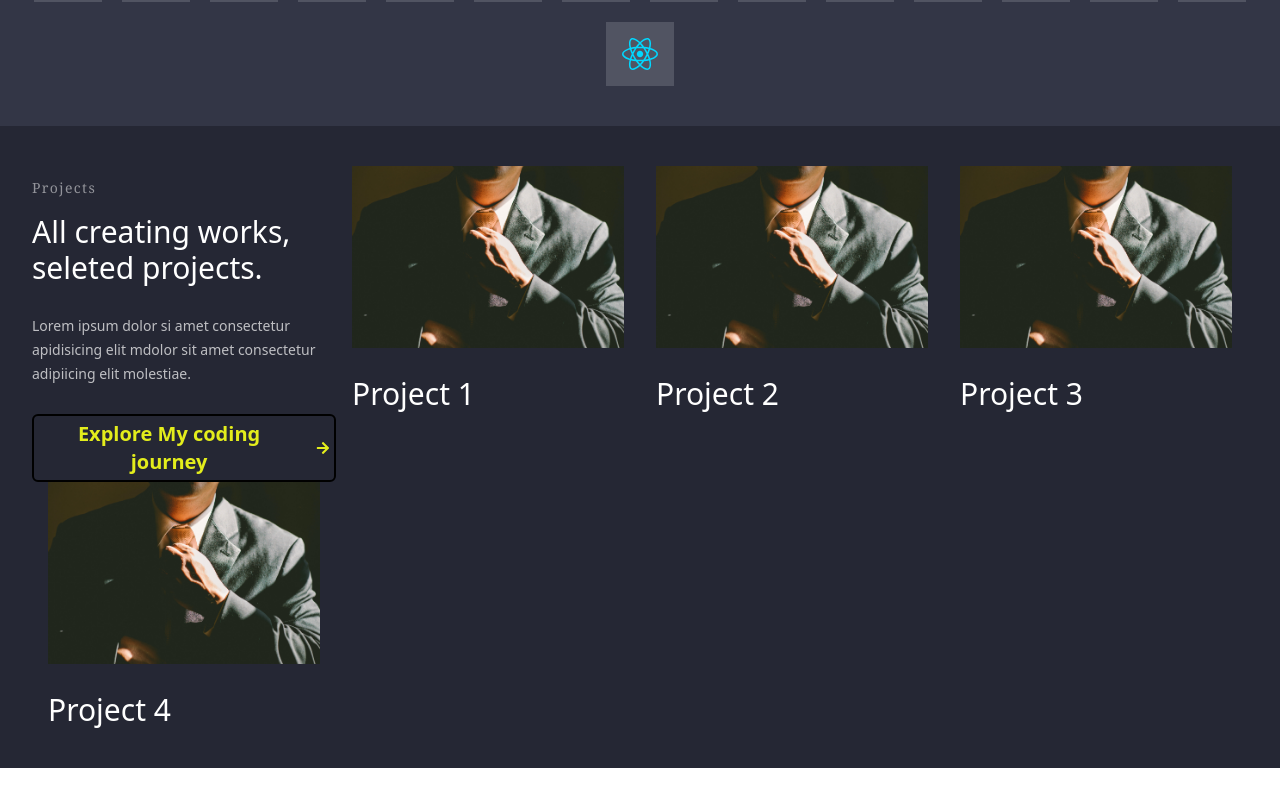
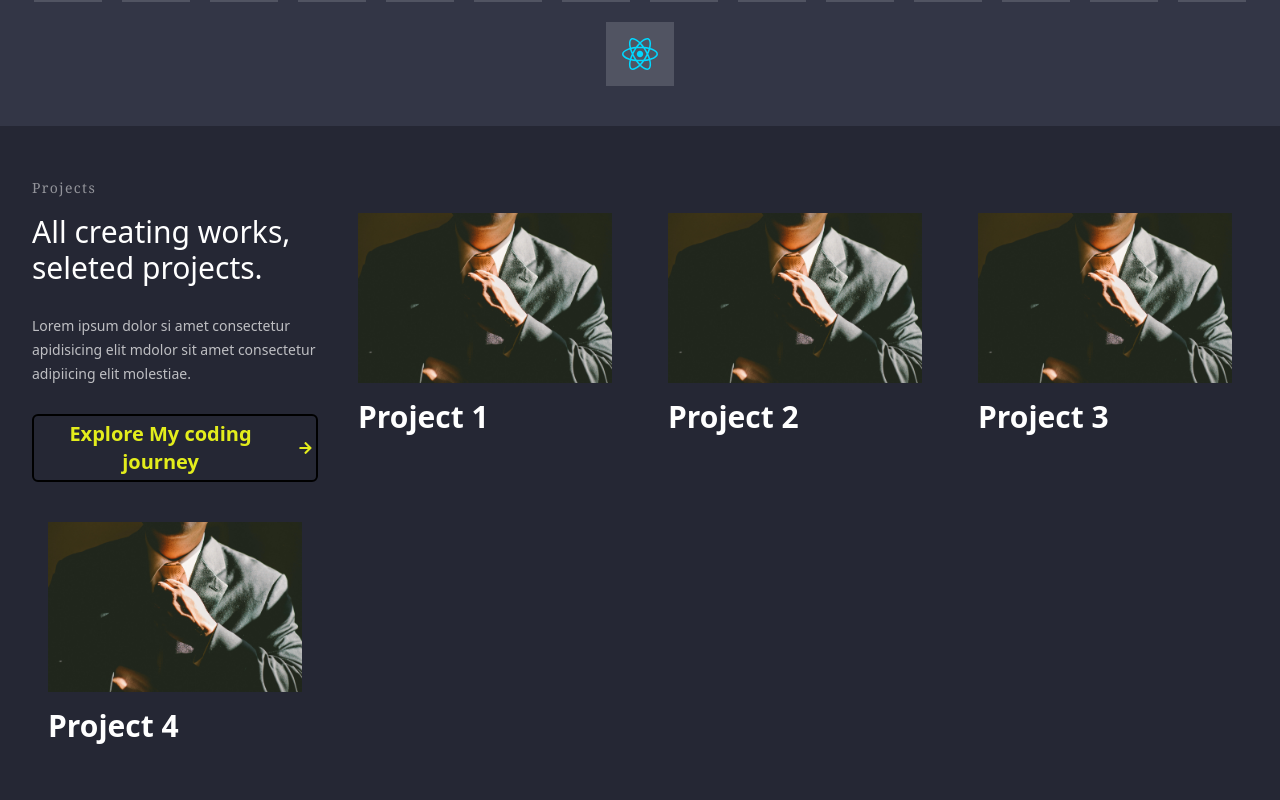
Before and after one commit to immanuelmathari/my-portfolio1, a React (Vite) app: page / in a window 1280 px wide. Shown: the part 1754-2554 px from the top of the page. Before the commit the page ends 2522 px from the top, so only its background shows below. Built offline with nearby package versions, Linux system fonts and the light colour scheme.

Commit message:
that was projects

```diff
--- a/src/components/Projects.jsx
+++ b/src/components/Projects.jsx
@@ -29,7 +29,7 @@ const Projects = () => {
     <div className='bg-darkGray text-white py-10'>
 
     <div className='container'>
-        <div className='grid grid-cols-1 sm:grid-cols-2 md:grid-cols-4'>
+        <div className='grid grid-cols-1 sm:grid-cols-2 md:grid-cols-4 items-center gap-6'>
             <section className='space-y-7 lg:max-w-[380px]'>
                 <p className='text-sm opacity-50 tracking-widest font-serif translate-y-3'>Projects</p>
                 <h1 className='text-2xl lg:text-3xl'>All creating works, seleted projects.</h1>
@@ -41,9 +41,9 @@ const Projects = () => {
             {
                 projects.map((project) => {
                     return (
-                        <div key={project.id} className='space-y-7 px-4'>
-                            <img src={project.img} alt="" className='w-full' />
-                            <p className='text-3xl'>{project.title}</p>
+                        <div key={project.id} className='space-y-4 p-4 justify-center'>
+                            <img src={project.img} alt="" className='w-full hover:scale-110 hover:shadow-lg duration-300 cursor-pointer' />
+                            <p className='text-3xl font-semibold'>{project.title}</p>
                         </div>
                     )
                 })
```
